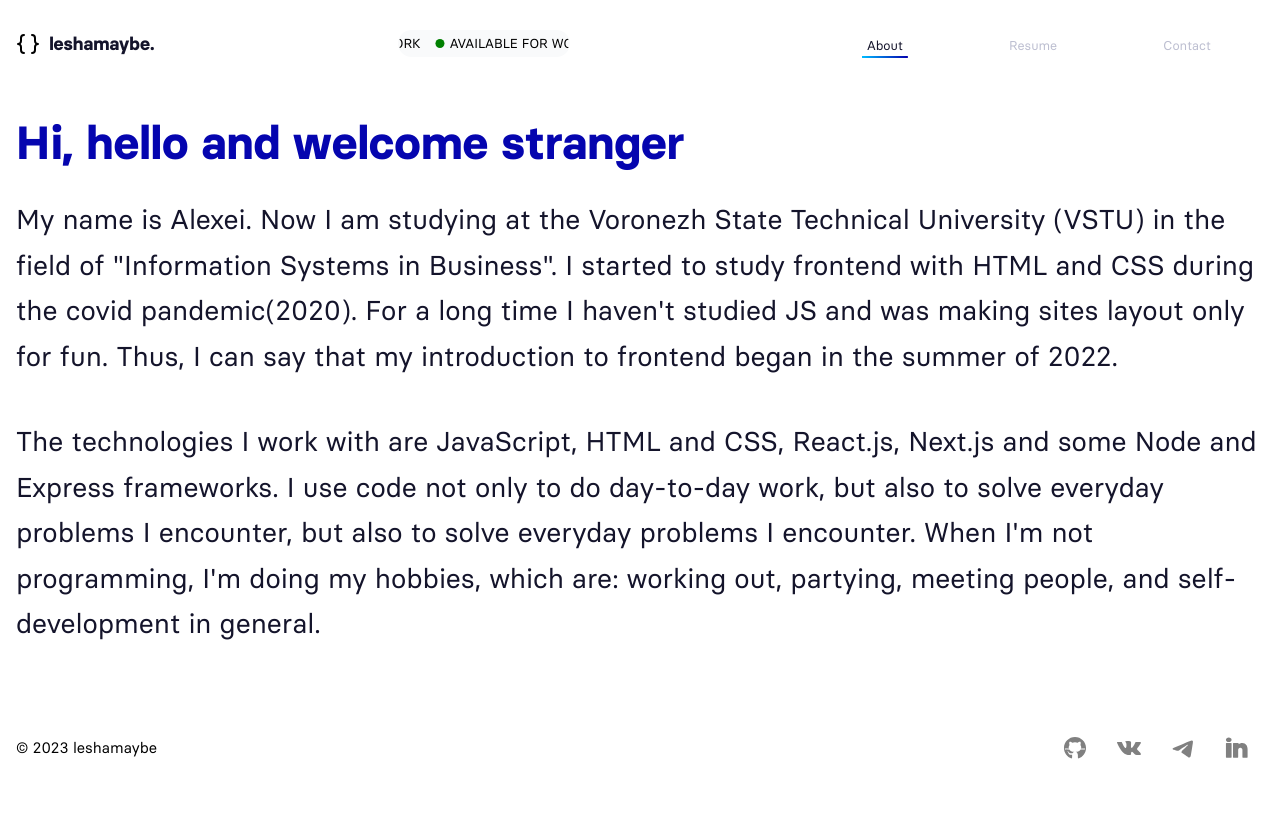
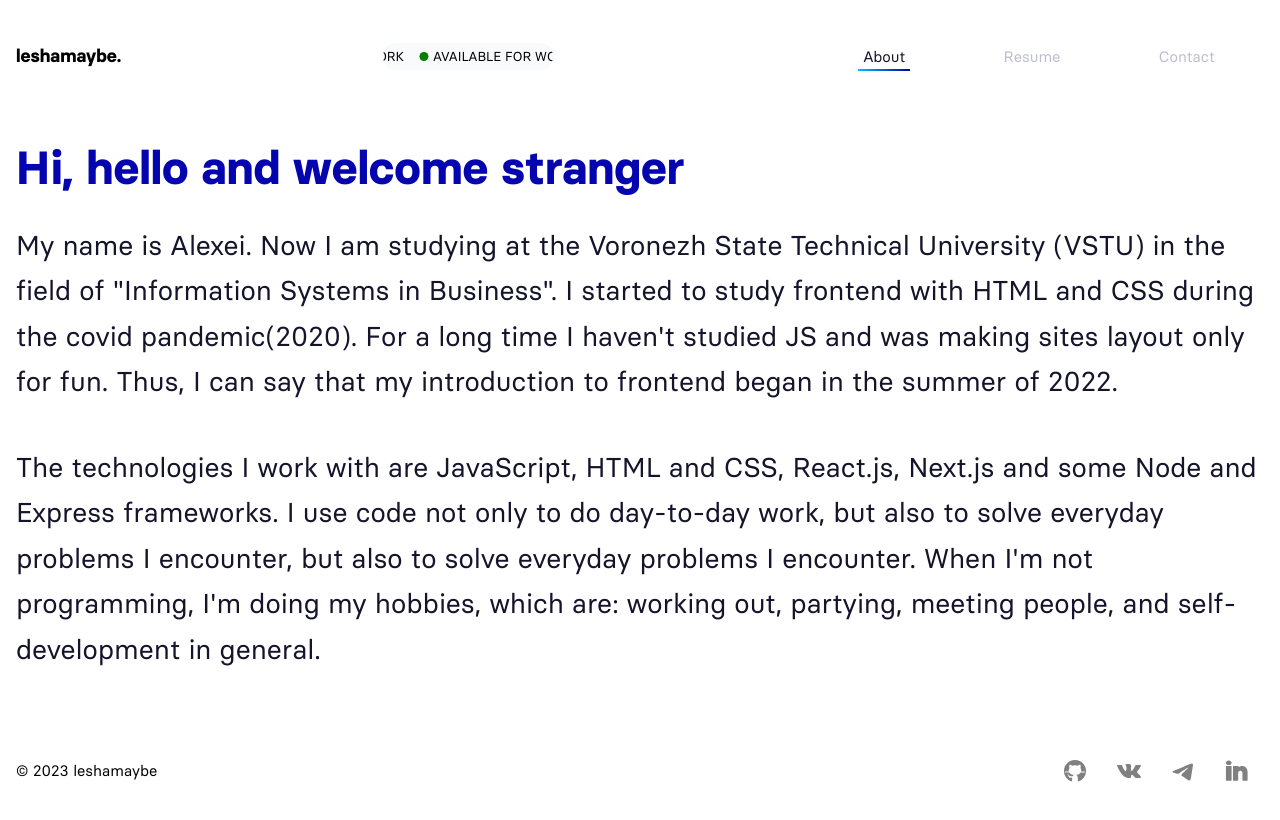
Before and after one commit to leshamaybe/portfolio, a Next.js app: page /about in a window 1280 px wide. Shown: the top 820 px of the page. Built offline with nearby package versions, Linux system fonts and the light colour scheme.

Commit message:
style: switch to tailwind

```diff
--- a/src/components/button/Button.jsx
+++ b/src/components/button/Button.jsx
@@ -1,11 +1,10 @@
 import React from 'react';
 import Link from 'next/link';
-import s from './button.module.scss';
 import cn from 'classnames';
 
 const Button = ({ link = '/', classname }) => {
     return (
-        <Link href={link} className={cn(s.btn, classname)}>
+        <Link href={link} className={cn('py-4 px-5 text-[14px] tracking-[2px] uppercase cursor-pointer', classname)}>
             VIEW PROJECT
         </Link>
     );
--- a/src/components/footer/Footer.jsx
+++ b/src/components/footer/Footer.jsx
@@ -2,30 +2,31 @@ import React from 'react';
 import Social from '../social/Social';
 import Link from 'next/link';
 import { usePathname } from 'next/navigation';
-import s from './footer.module.scss';
 
 const Footer = () => {
     const pathname = usePathname();
 
     return (
-        <footer className={s.footer}>
-            <div className={s.container}>
+        <footer className="max-w-[1528px] w-full flex flex-col py-10 px-4">
             {pathname == '/' && (
-                    <div className={s.top}>
-                        <h1>Have a project in mind or want to talk?</h1>
-                        <span>
+                <div className="flex flex-col items-center text-primary-color mb-10+10">
+                    <h1 className="uppercase font-monument text-20+25 text-center font-extrabold mb-10+10">
+                        Have a project in mind or want to talk?
+                    </h1>
+                    <span className="text-18+7">
                         Say hey at
-                            <Link className={s.link} href={'mailto:vvaleksey@icloud.com'}>
+                        <Link
+                            className="py-[5px] pr-[5px] ml-[5px] text-second-color bg-primary-black bg-wave hover:bg-hover-wave bg-repeat-x bg-[0_100%] bg-[length:auto_5px] "
+                            href={'mailto:vvaleksey@icloud.com'}>
                             {' '}
                             vvaleksey@icloud.com
                         </Link>
                     </span>
                 </div>
             )}
-                <div className={s.bottom}>
-                    <h2>© 2023 leshamaybe</h2>
+            <div className="flex items-center justify-between w-full">
+                <h2 className='text-12+3'>© 2023 leshamaybe</h2>
                 <Social />
-                </div>
             </div>
         </footer>
     );
--- a/src/components/header/Header.jsx
+++ b/src/components/header/Header.jsx
@@ -3,7 +3,6 @@ import dynamic from 'next/dynamic';
 import useWindowSize from '@/hooks/useWindowSize';
 import Nav from '../navigation/Nav';
 import Logo from '../logo/Logo';
-import s from './header.module.scss';
 
 const LazyMarquee = dynamic(() => import('../marquee/MarqueeBox'));
 
@@ -11,8 +10,8 @@ const Header = () => {
     const size = useWindowSize();
 
     return (
-        <header className={s.header}>
-            <div className={s.container}>
+        <header className="w-full">
+            <div className="flex flex-row justify-between items-center px-4 py-7">
                 <Logo />
                 {size.width > 750 && <LazyMarquee />}
                 <Nav />
--- a/src/components/logo/Logo.jsx
+++ b/src/components/logo/Logo.jsx
@@ -1,42 +1,11 @@
 import React from 'react';
-import s from './logo.module.scss';
 import Link from 'next/link';
-import useWindowSize from '@/hooks/useWindowSize';
-import { motion } from 'framer-motion';
 
 const Logo = () => {
-    const size = useWindowSize();
-
-    // const sliding = {
-    //     hidden: {
-    //         opacity: 0,
-    //         x: -500,
-    //     },
-    //     visible: {
-    //         opacity: 1,
-    //         x: 0,
-    //         transition: {
-    //             delay: 0.5,
-    //         },
-    //     },
-    // };
-
     return (
-        <Link href={'/'} className={s.text}>
-            {size.width > 480 && (
-                <svg
-                    xmlns="http://www.w3.org/2000/svg"
-                    data-name="Layer 1"
-                    data-testid="Logo"
-                    viewBox="0 0 24 24"
-                    width={size.width <= 768 ? '17' : '24'}
-                    height={size.width <= 768 ? '17' : '24'}>
-                    <path
-                        fill=""
-                        d="M22 11a2.00229 2.00229 0 0 1-2-2V6a4.00427 4.00427 0 0 0-4-4 1 1 0 0 0 0 2 2.00229 2.00229 0 0 1 2 2V9a3.97473 3.97473 0 0 0 1.3822 3A3.97473 3.97473 0 0 0 18 15v3a2.00229 2.00229 0 0 1-2 2 1 1 0 0 0 0 2 4.00427 4.00427 0 0 0 4-4V15a2.00229 2.00229 0 0 1 2-2 1 1 0 0 0 0-2zM6 9V6A2.00229 2.00229 0 0 1 8 4 1 1 0 0 0 8 2 4.00427 4.00427 0 0 0 4 6V9a2.00229 2.00229 0 0 1-2 2 1 1 0 0 0 0 2 2.00229 2.00229 0 0 1 2 2v3a4.00427 4.00427 0 0 0 4 4 1 1 0 0 0 0-2 2.00229 2.00229 0 0 1-2-2V15a3.97473 3.97473 0 0 0-1.3822-3A3.97473 3.97473 0 0 0 6 9z"
-                        className="color6563ff svgShape"></path>
-                </svg>
-            )}
+        <Link
+            href={'/'}
+            className="flex items-center leading-none font-extrabold text-14+4 h-4 no-underline ">
             leshamaybe.
         </Link>
     );
--- a/src/components/marquee/MarqueeBox.jsx
+++ b/src/components/marquee/MarqueeBox.jsx
@@ -1,11 +1,15 @@
 import React from 'react';
 import Marquee from 'react-fast-marquee';
-import s from './marquee.module.scss';
 
 const MarqueeBox = () => {
     return (
-        <Marquee gradientColor="[255, 255, 255]" speed="150" className={s.marquee}>
-            <h1>AVAILABLE FOR WORK</h1>
+        <Marquee
+            gradientColor="[255, 255, 255]"
+            speed="150"
+            className="max-w-120+50 bg-light-grey h-25+2 rounded-[20px] duration-[0.25s] cursor-pointer border-[1.5px] border-transparent transition-all hover:scale-105 hover:border-[1.5px] hover:border-dark-grey">
+            <h1 className="flex items-center text-12+1 text-normal before:marquee-circle">
+                AVAILABLE FOR WORK
+            </h1>
         </Marquee>
     );
 };
--- a/src/components/navigation/Nav.jsx
+++ b/src/components/navigation/Nav.jsx
@@ -2,7 +2,6 @@ import React from 'react';
 import Link from 'next/link';
 import { usePathname } from 'next/navigation';
 import cn from 'classnames';
-import s from './nav.module.scss';
 
 export const navItems = [
     {
@@ -23,14 +22,20 @@ const Nav = () => {
     const pathname = usePathname();
 
     return (
-        <nav className={s.navbar}>
-            <ul>
+        <nav className="max-w-[450px] w-full">
+            <ul className="flex justify-around my-4 p-0">
                 {navItems.map(({ href, title }) => (
-                    <li key={title}>
+                    <li className="list-none" key={title}>
                         <Link
                             href={href}
                             data-testid={title}
-                            className={cn(s.link, { [s.current]: href === pathname })}>
+                            className={cn(
+                                'bg-gradient p-[5px] text-12+3 duration-[0.25s] ease hover:bg-[length:100%_2px] hover:text-primary-black',
+                                {
+                                    ['bg-[length:100%_2px] text-primary-black']: href === pathname,
+                                    ['text-dark-grey']: href !== pathname,
+                                },
+                            )}>
                             {title}
                         </Link>
                     </li>
--- a/src/components/project/Projects.jsx
+++ b/src/components/project/Projects.jsx
@@ -1,6 +1,5 @@
 import React from 'react';
 import { motion, useScroll, useTransform } from 'framer-motion';
-import s from './project.module.scss';
 import Button from '../button/Button';
 
 const Project = ({ id, title, name, desc, link }) => {
@@ -25,16 +24,23 @@ const Project = ({ id, title, name, desc, link }) => {
     };
 
     return (
-        <motion.div style={{ y }} className={s.box}>
-            <div className={s.bg}>
-                <div className={s.inner}>
-                    <Button classname={s.btn} link={link} />
-                    <h3>{name}</h3>
-                    <p>{desc}</p>
+        <motion.div
+            style={{ y }}
+            className="flex flex-col-reverse justify-center md:even:flex-row-reverse md:flex-row md:justify-between items-center mb-80+30 last:mb-[50px]">
+            <div className="bg-project-msg bg-no-repeat bg-cover bg-center drop-shadow-[0_0_5px_#0505af]">
+                <div className="relative flex flex-col justify-center py-0 px-[10%] max-w-full h-380+115 text-left even:text-right backdrop-blur-xl text-second-color">
+                    <Button
+                        classname="absolute bottom-[-30px] right-[50%] translate-x-[50%] bg-primary-color border-primary-color text-second-color text-center"
+                        link={link}
+                    />
+                    <h3 className="text-20+25 pb-10+10 font-bold">{name}</h3>
+                    <p className="text-14+4">{desc}</p>
                 </div>
             </div>
 
-            <h2>{title}</h2>
+            <h2 className="md:mx-10+10 tracking-tight text-27+50 uppercase text-center text-primary-color font-bold mx-0 mb-5">
+                {title}
+            </h2>
         </motion.div>
     );
 };
```
Also changed, not shown: src/components/screens/home/HomePage.jsx (+34 -16 lines). Lines whose indentation alone changed are shown as unchanged.
